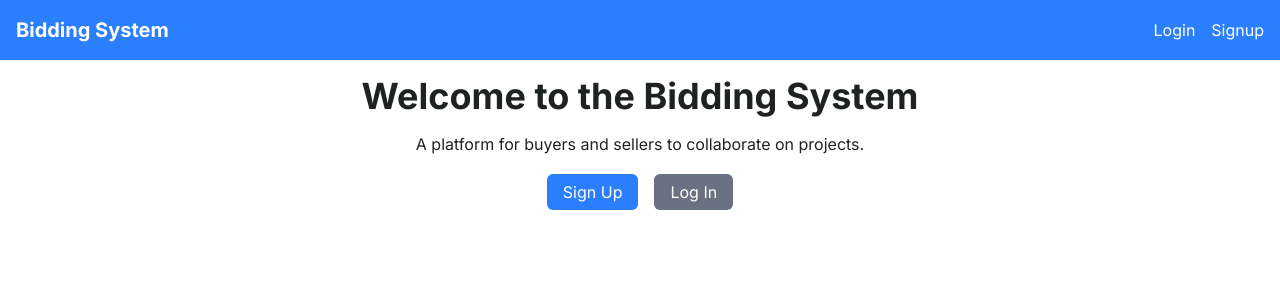
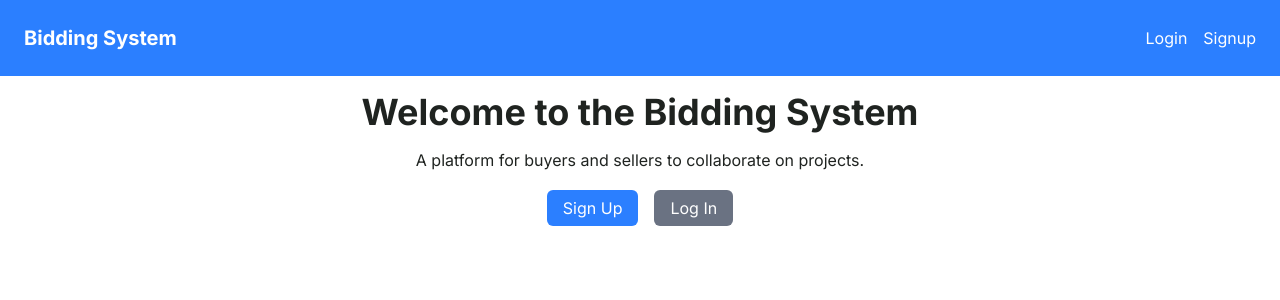
Before and after one commit to JoyelV/buyers-sellers-management, a Next.js app: page / in a window 1280 px wide. Shown: the top 300 px of the page. Built offline with nearby package versions, Linux system fonts and the light colour scheme; no server answers.

Commit message:
Navbar UI updated

```diff
--- a/src/app/globals.css
+++ b/src/app/globals.css
@@ -24,3 +24,21 @@ body {
   color: var(--foreground);
   font-family: Arial, Helvetica, sans-serif;
 }
+
+/* Responsive styles for spinner container */
+.container {
+  max-width: 100%; /* Ensure container doesn't overflow on small screens */
+}
+
+/* Adjust spinner size for smaller screens */
+@media (max-width: 640px) {
+  .spinner-container {
+    padding: 1rem; /* Reduce padding on mobile */
+  }
+
+  /* Target react-spinners specifically if needed */
+  [aria-label="Loading projects"],
+  [aria-label="Loading project details"] {
+    transform: scale(0.75); /* Scale down spinner size on mobile */
+  }
+}
--- a/src/components/Navbar.tsx
+++ b/src/components/Navbar.tsx
@@ -2,41 +2,70 @@
 
 import Link from 'next/link';
 import { useAuth } from '../lib/authContext';
+import { useState } from 'react';
 
 export default function NavBar() {
   const { user, logout } = useAuth();
+  const [isMenuOpen, setIsMenuOpen] = useState(false);
 
   return (
-    <nav className="bg-blue-500 text-white p-4">
-      <div className="container mx-auto flex justify-between items-center">
-        <Link href="/" className="text-xl font-bold">
-          Bidding System
-        </Link>
-        <div>
+    <nav className="bg-blue-500 text-white p-4 sm:p-6">
+      <div className="container mx-auto flex flex-col sm:flex-row justify-between items-center gap-4 sm:gap-0">
+        <div className="flex justify-between items-center w-full sm:w-auto">
+          <Link href="/" className="text-lg sm:text-xl font-bold">
+            Bidding System
+          </Link>
+          <button
+            className="sm:hidden text-white focus:outline-none"
+            onClick={() => setIsMenuOpen(!isMenuOpen)}
+            aria-label="Toggle menu"
+          >
+            {isMenuOpen ? '✕' : '☰'}
+          </button>
+        </div>
+        <div
+          className={`${
+            isMenuOpen ? 'flex' : 'hidden'
+          } sm:flex flex-col sm:flex-row items-center gap-3 sm:gap-4 w-full sm:w-auto`}
+        >
           {user ? (
             <>
-              <span className="mr-4">Welcome, {user.name} ({user.role})</span>
+              <span className="text-sm sm:text-base mr-0 sm:mr-4">
+                Welcome, {user.name} ({user.role})
+              </span>
               {user.role === 'BUYER' && (
-                <Link href="/project/create" className="mr-4 hover:underline">
+                <Link
+                  href="/project/create"
+                  className="text-sm sm:text-base hover:underline"
+                >
                   Create Project
                 </Link>
               )}
-              <Link href="/project/list" className="mr-4 hover:underline">
+              <Link
+                href="/project/list"
+                className="text-sm sm:text-base hover:underline"
+              >
                 View Projects
               </Link>
               <button
                 onClick={logout}
-                className="bg-red-500 px-4 py-2 rounded-md hover:bg-red-600"
+                className="bg-red-500 px-3 sm:px-4 py-2 text-sm sm:text-base rounded-md hover:bg-red-600 active:bg-red-700"
               >
                 Logout
               </button>
             </>
           ) : (
             <>
-              <Link href="/login" className="mr-4 hover:underline">
+              <Link
+                href="/login"
+                className="text-sm sm:text-base hover:underline"
+              >
                 Login
               </Link>
-              <Link href="/signup" className="hover:underline">
+              <Link
+                href="/signup"
+                className="text-sm sm:text-base hover:underline"
+              >
                 Signup
               </Link>
             </>
```
